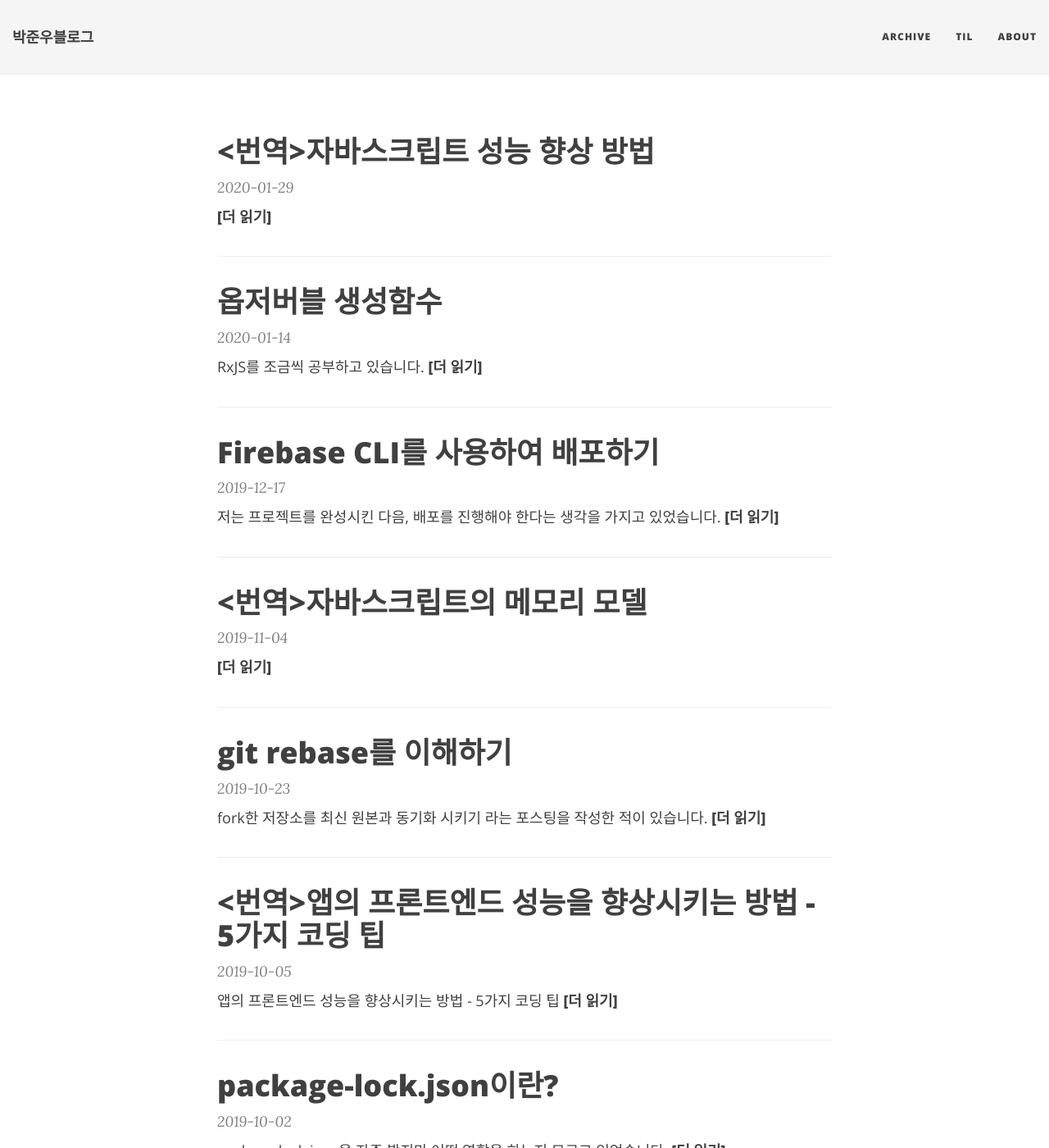
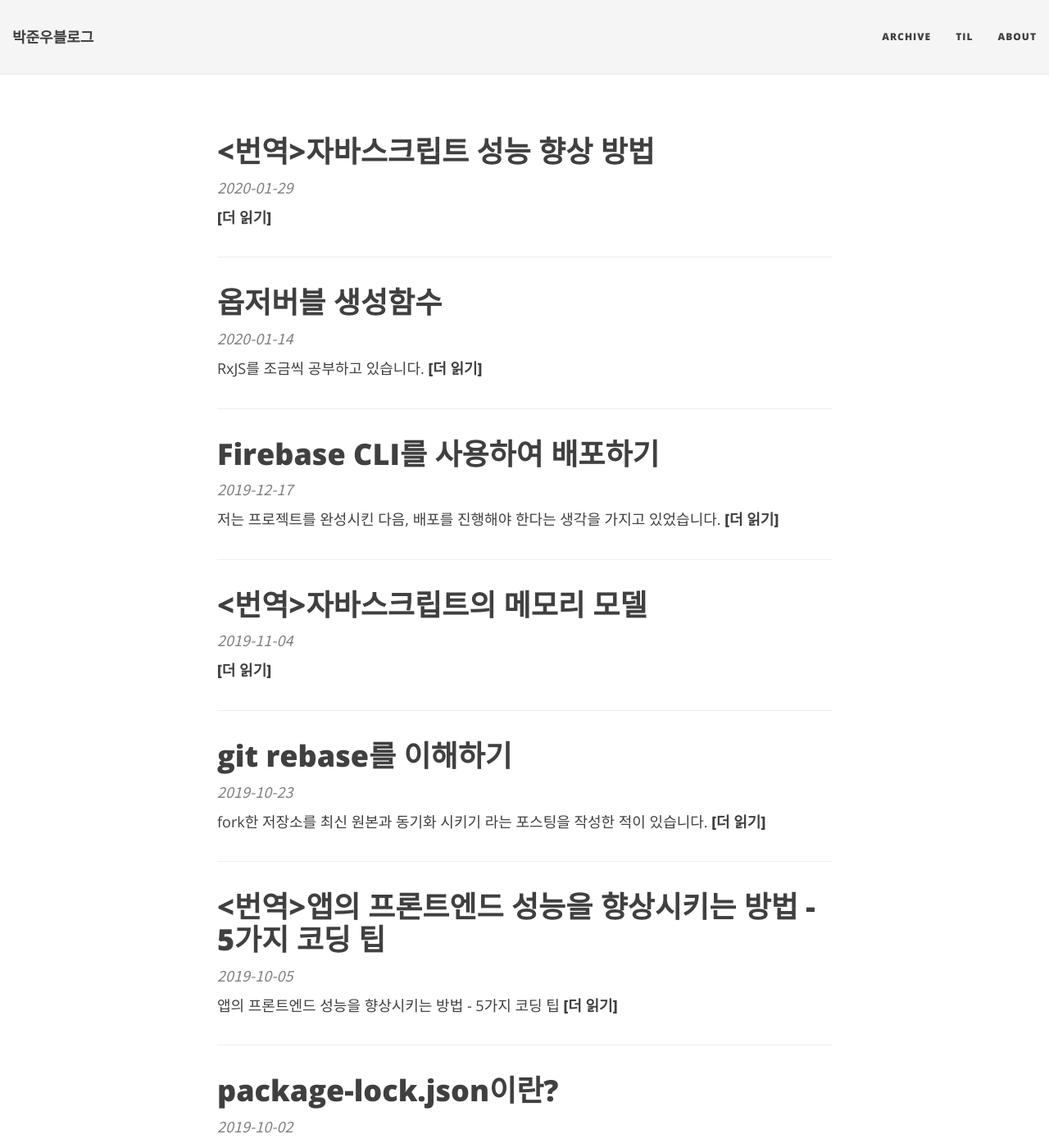
Before and after one commit to JUNWOO45/junwoo45.github.io.archived, a Jekyll site: the page built from index.html, in a window 1280 px wide and 1400 px high. Shown: the whole window at 82% size. Built offline with Jekyll 4.4.1, drawn with Linux system fonts in a browser that asks for light colours; nearby versions of some CDN libraries; the list of posts is cut into pages by our own code.

Commit message:
폰트 수정

```diff
--- a/css/main.css
+++ b/css/main.css
@@ -1,13 +1,14 @@
 ---
 layout: null
 ---
-
+@import url("https://fonts.googleapis.com/css?family=Noto+Sans+KR|Roboto&display=swap");
 @import url("pygment_highlights.css");
 
 /* --- General --- */
 
 body {
-  font-family: 'Lora', 'Times New Roman', serif;
+  /* font-family: 'Lora', 'Times New Roman', serif; */
+  font-family: 'Noto Sans KR', 'Roboto', serif;
   font-size: 18px;
   color: #404040;
   position: relative;
```
